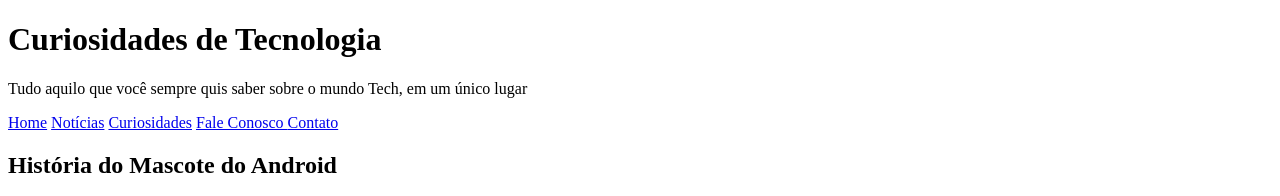
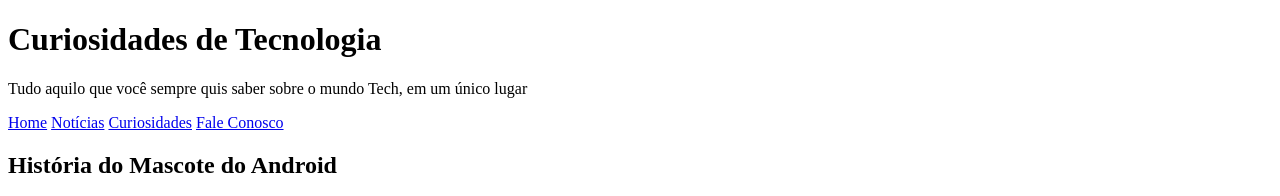
Before and after one commit to EwelynSantos/exercicio-css-10, a plain HTML site: page index.html in a window 1280 px wide. Shown: the top 196 px of the page. Drawn offline with Linux system fonts and the light colour scheme.

Commit message:
Removendo Link

```diff
--- a/index.html
+++ b/index.html
@@ -18,7 +18,6 @@
     <a href="#">Notícias</a>
     <a href="#">Curiosidades</a>
     <a href="#">Fale Conosco </a>
-    <a href="#">Contato </a>
   </nav>
   <main>
     <article>
```
